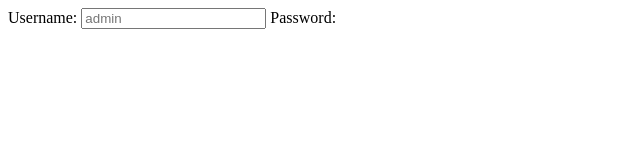
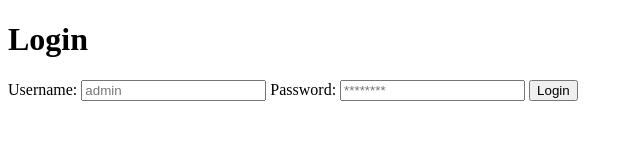
Before and after one commit to iamneo-production/dcbeafbbfcd305677739bfdbccbfebeddone, a website: page public/index.html in a window 1280 px wide. Shown: the whole page, without its empty margins (0-640 px from the left). Drawn offline with Linux system fonts and the light colour scheme.

Commit message:
Backup Commit

```diff
--- a/public/index.html
+++ b/public/index.html
@@ -7,10 +7,16 @@
   <title>Validation</title>
 </head>
 <body>
+  <form>
+    <h1>Login</h1>
   <div class="container">
-    <lebel for="username">Username:</lebel>
+    <label for="username">Username:</label>
     <input type="text" id="username" placeholder="admin">
-    <lebel for="">Password:</lebel>
+    <label for="password">Password:</label>
+    <input type="text" id="password" placeholder="********">
+
+    <button>Login</button>
   </div>
+  <form></form>
 </body>
 </html>
```
